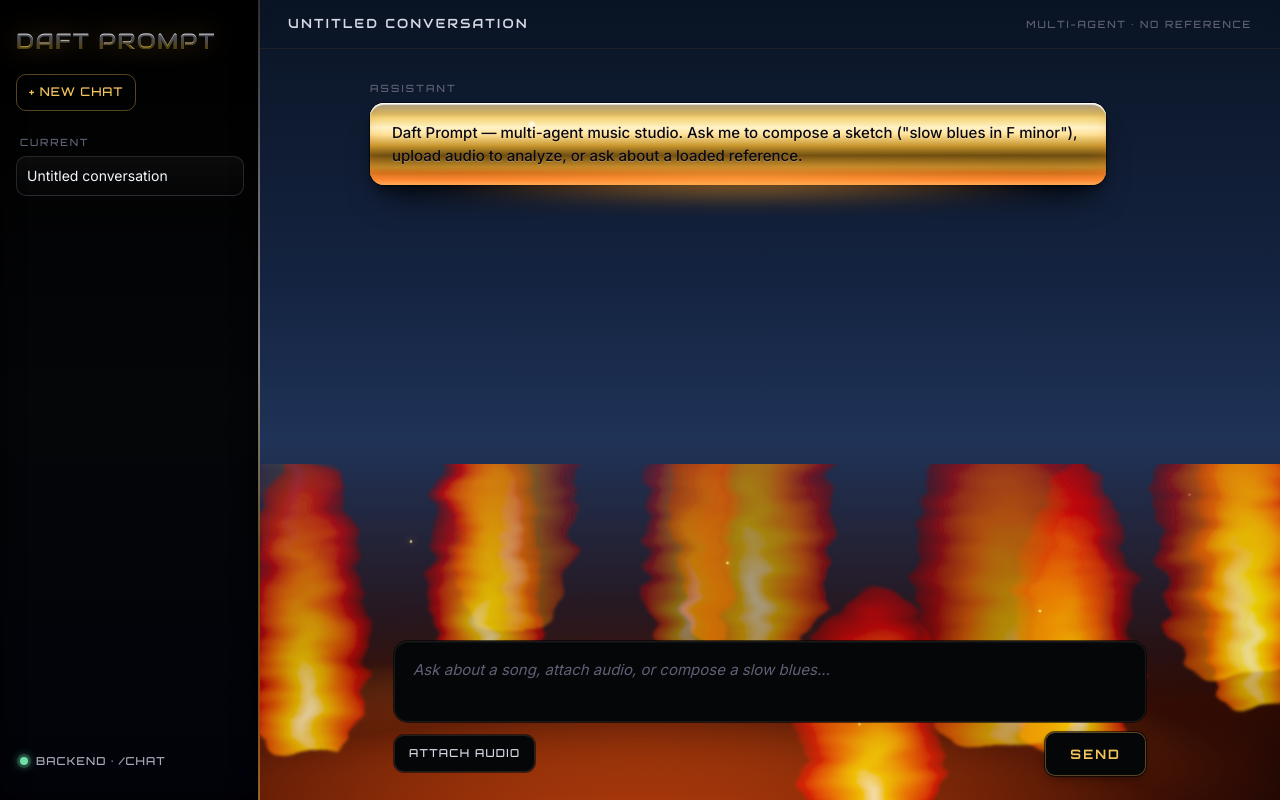
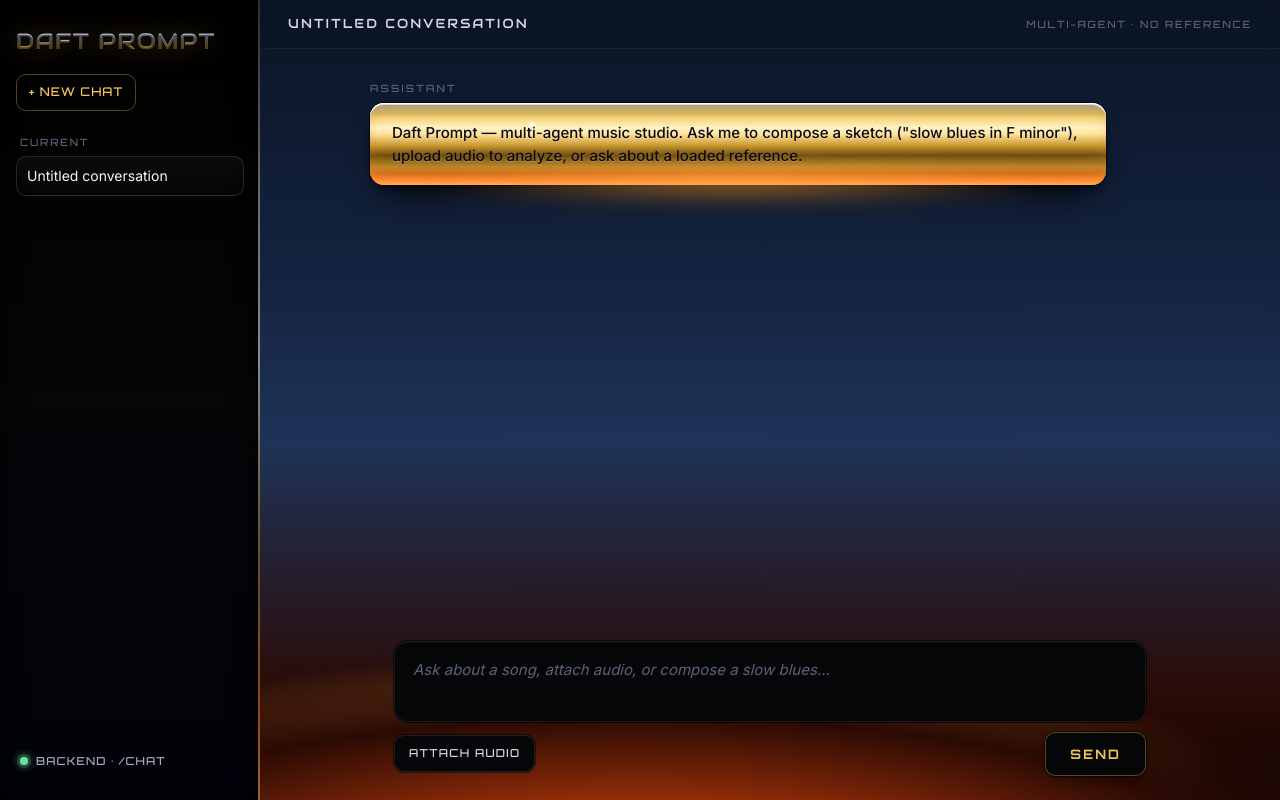
Before and after one commit to anatissera/Daft-Prompt, a Next.js app in the folder apps/web/: page / in a window 1280 px wide. Built offline with nearby package versions, Linux system fonts and the light colour scheme.

Commit message:
style(web): drop animated flames; keep fire gradient in body bg

```diff
--- a/apps/web/app/globals.css
+++ b/apps/web/app/globals.css
@@ -96,121 +96,6 @@ body {
   position: relative;
 }
 
-/* ─── Real fire ─────────────────────────────────────────────────────────── */
-
-.fire-stage {
-  position: fixed;
-  inset: auto 0 0 0;
-  height: 42vh;
-  pointer-events: none;
-  z-index: 0;
-  overflow: hidden;
-}
-
-/* Warm orange haze behind everything */
-.fire-haze {
-  position: absolute;
-  inset: 0;
-  background:
-    radial-gradient(80% 100% at 50% 110%, rgba(255, 100, 20, 0.55) 0%, transparent 60%),
-    radial-gradient(120% 60% at 50% 100%, rgba(120, 30, 5, 0.6) 0%, transparent 70%);
-  filter: blur(28px);
-  mix-blend-mode: screen;
-}
-
-/* Two layers of flame tongues — back layer larger/slower, front sharper.
-   Each <span> is a tongue shaped with border-radius into a teardrop. */
-.fire-layer {
-  position: absolute;
-  inset: auto 0 -6% 0;
-  height: 90%;
-  filter: url(#fire-distort) blur(1.5px) saturate(135%);
-  mix-blend-mode: screen;
-}
-
-.fire-layer span {
-  position: absolute;
-  bottom: -6%;
-  width: 12vw;
-  aspect-ratio: 1 / 1.6;
-  /* teardrop pointing up */
-  border-radius: 50% 50% 32% 32% / 60% 60% 40% 40%;
-  transform-origin: 50% 95%;
-  background: radial-gradient(
-    ellipse at 50% 85%,
-    rgba(255, 244, 210, 0.95) 0%,
-    rgba(255, 200, 80, 0.9) 18%,
-    rgba(255, 130, 30, 0.85) 38%,
-    rgba(220, 60, 10, 0.7) 58%,
-    rgba(140, 20, 5, 0.45) 75%,
-    transparent 90%
-  );
-  opacity: 0;
-  animation: flame-rise 3.6s ease-in-out infinite;
-}
-
-/* back layer: bigger, slower, dimmer */
-.fire-layer-back span {
-  width: 18vw;
-  aspect-ratio: 1 / 1.4;
-  filter: brightness(0.8);
-}
-.fire-layer-back span:nth-child(1) { left:  -4%; animation-delay: -0.4s; animation-duration: 4.2s; }
-.fire-layer-back span:nth-child(2) { left:  14%; animation-delay: -1.7s; animation-duration: 3.8s; }
-.fire-layer-back span:nth-child(3) { left:  31%; animation-delay: -2.6s; animation-duration: 4.6s; }
-.fire-layer-back span:nth-child(4) { left:  50%; animation-delay: -0.9s; animation-duration: 4.0s; }
-.fire-layer-back span:nth-child(5) { left:  70%; animation-delay: -3.1s; animation-duration: 3.6s; }
-.fire-layer-back span:nth-child(6) { left:  88%; animation-delay: -1.2s; animation-duration: 4.4s; }
-
-/* front layer: sharper, hotter */
-.fire-layer-front span:nth-child(1) { left:   2%; animation-delay: -0.2s; animation-duration: 2.6s; }
-.fire-layer-front span:nth-child(2) { left:  18%; animation-delay: -1.5s; animation-duration: 2.9s; }
-.fire-layer-front span:nth-child(3) { left:  32%; animation-delay: -0.8s; animation-duration: 2.4s; }
-.fire-layer-front span:nth-child(4) { left:  48%; animation-delay: -2.0s; animation-duration: 2.7s; }
-.fire-layer-front span:nth-child(5) { left:  62%; animation-delay: -1.1s; animation-duration: 3.0s; }
-.fire-layer-front span:nth-child(6) { left:  78%; animation-delay: -0.5s; animation-duration: 2.5s; }
-.fire-layer-front span:nth-child(7) { left:  92%; animation-delay: -1.8s; animation-duration: 2.8s; }
-
-@keyframes flame-rise {
-  0%   { transform: translateY(8%)  scale(0.5, 0.6) rotate(-1deg); opacity: 0; }
-  15%  { transform: translateY(0%)  scale(0.95, 1.0) rotate(1deg); opacity: 0.95; }
-  60%  { transform: translateY(-55%) scale(0.7, 1.4) rotate(-2deg); opacity: 0.8; }
-  100% { transform: translateY(-95%) scale(0.35, 1.7) rotate(2deg);  opacity: 0; }
-}
-
-/* Embers: tiny dots that float up and fade */
-.fire-embers {
-  position: absolute;
-  inset: 0;
-  pointer-events: none;
-  mix-blend-mode: screen;
-}
-.fire-embers span {
-  position: absolute;
-  bottom: 10%;
-  width: 3px;
-  height: 3px;
-  border-radius: 50%;
-  background: rgba(255, 230, 140, 0.95);
-  box-shadow: 0 0 8px rgba(255, 200, 80, 0.95), 0 0 16px rgba(255, 122, 31, 0.6);
-  animation: ember-rise 6s linear infinite;
-  opacity: 0;
-}
-.fire-embers span:nth-child(1) { left:  8%; animation-delay: -0.3s; }
-.fire-embers span:nth-child(2) { left: 19%; animation-delay: -2.4s; }
-.fire-embers span:nth-child(3) { left: 30%; animation-delay: -4.1s; }
-.fire-embers span:nth-child(4) { left: 42%; animation-delay: -1.6s; }
-.fire-embers span:nth-child(5) { left: 55%; animation-delay: -3.7s; }
-.fire-embers span:nth-child(6) { left: 67%; animation-delay: -0.9s; }
-.fire-embers span:nth-child(7) { left: 80%; animation-delay: -2.8s; }
-.fire-embers span:nth-child(8) { left: 92%; animation-delay: -5.1s; }
-
-@keyframes ember-rise {
-  0%   { transform: translate(0, 0)        scale(1);   opacity: 0; }
-  10%  { transform: translate(0, -8vh)     scale(1);   opacity: 1; }
-  60%  { transform: translate(2vw, -28vh)  scale(0.9); opacity: 0.8; }
-  100% { transform: translate(-1vw, -42vh) scale(0.4); opacity: 0; }
-}
 
 button { font: inherit; color: inherit; cursor: pointer; }
 a { color: var(--gold-bright); text-decoration: none; }
--- a/apps/web/app/layout.tsx
+++ b/apps/web/app/layout.tsx
@@ -18,36 +18,7 @@ export default function RootLayout({ children }: { children: ReactNode }) {
           rel="stylesheet"
         />
       </head>
-      <body>
-        {/* Hidden SVG: turbulence filter that displaces the flames so their
-            edges shimmer organically instead of looking like blurred blobs. */}
-        <svg width="0" height="0" aria-hidden="true" style={{ position: "absolute" }}>
-          <defs>
-            <filter id="fire-distort" x="-20%" y="-20%" width="140%" height="140%">
-              <feTurbulence type="fractalNoise" baseFrequency="0.012 0.04" numOctaves="2" seed="7">
-                <animate attributeName="baseFrequency" dur="9s" values="0.012 0.04; 0.018 0.06; 0.012 0.04" repeatCount="indefinite" />
-              </feTurbulence>
-              <feDisplacementMap in="SourceGraphic" scale="36" xChannelSelector="R" yChannelSelector="G" />
-            </filter>
-          </defs>
-        </svg>
-
-        {/* Fire stage: each span is a tongue of flame with its own delay. */}
-        <div className="fire-stage" aria-hidden="true">
-          <div className="fire-haze" />
-          <div className="fire-layer fire-layer-back">
-            <span /><span /><span /><span /><span /><span />
-          </div>
-          <div className="fire-layer fire-layer-front">
-            <span /><span /><span /><span /><span /><span /><span />
-          </div>
-          <div className="fire-embers">
-            <span /><span /><span /><span /><span /><span /><span /><span />
-          </div>
-        </div>
-
-        {children}
-      </body>
+      <body>{children}</body>
     </html>
   );
 }
```
